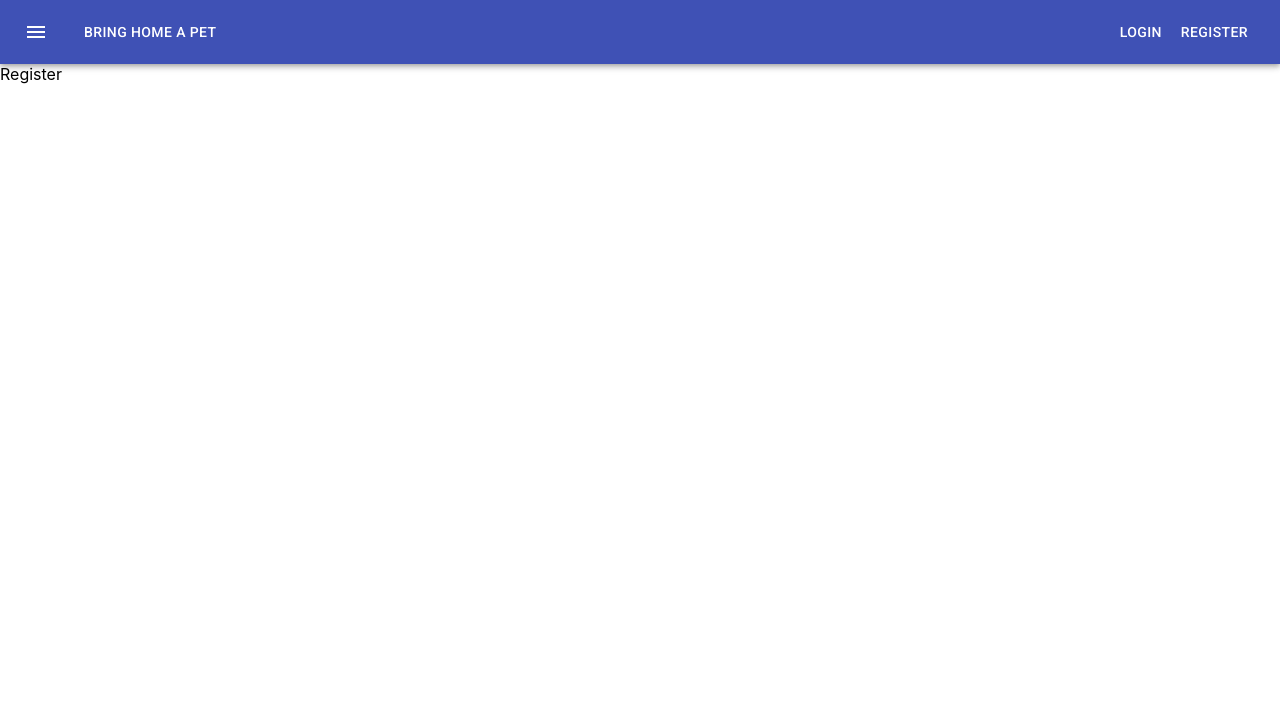
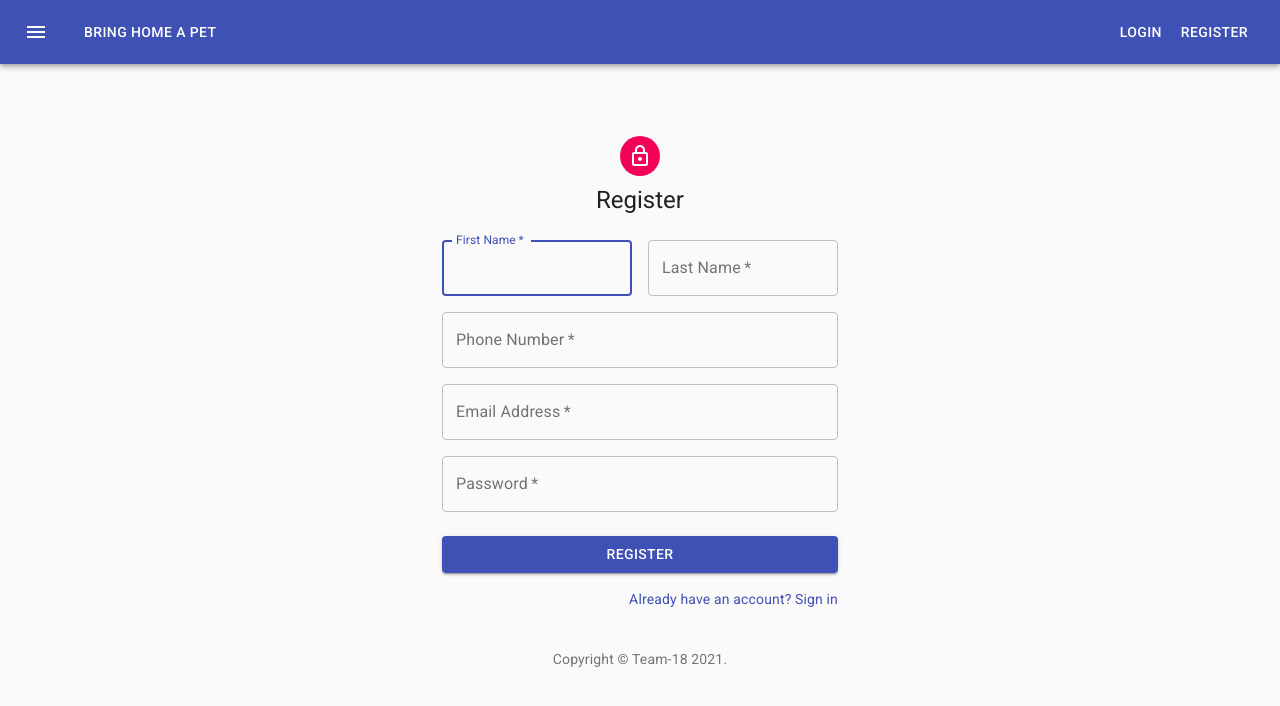
Before and after one commit to vasisht54/Pet-Foster-Frontend, a React (Create React App) app: page /register in a window 1280 px wide. Shown: the top 706 px of the page. Built offline with nearby package versions, Linux system fonts and the light colour scheme.

Commit message:
Added cross links to login and register from each other

```diff
--- a/src/Login.js
+++ b/src/Login.js
@@ -21,7 +21,7 @@
         color="inherit"
         href="https://northeastern-my.sharepoint.com/:w:/g/personal/madhav_n_northeastern_edu/Ecb9g6lhiTFIkTBHSgtNT_gBNX4C-ScExSGJyNELb_M32A?e=GcalV4"
       >
-        Team 18
+        Team-18
       </Link>{" "}
       {new Date().getFullYear()}
       {"."}
@@ -105,7 +105,7 @@
               </Link>
             </Grid>
             <Grid item>
-              <Link href="#" variant="body2">
+              <Link href="/register" variant="body2">
                 {"Don't have an account? Sign Up"}
               </Link>
             </Grid>
--- a/src/Register.js
+++ b/src/Register.js
@@ -1,5 +1,146 @@
-const Register = () => {
-  return <div>Register</div>;
-};
+import React from "react";
+import Avatar from "@material-ui/core/Avatar";
+import Button from "@material-ui/core/Button";
+import CssBaseline from "@material-ui/core/CssBaseline";
+import TextField from "@material-ui/core/TextField";
+import Link from "@material-ui/core/Link";
+import Grid from "@material-ui/core/Grid";
+import Box from "@material-ui/core/Box";
+import LockOutlinedIcon from "@material-ui/icons/LockOutlined";
+import Typography from "@material-ui/core/Typography";
+import { makeStyles } from "@material-ui/core/styles";
+import Container from "@material-ui/core/Container";
 
-export default Register;
+function Copyright() {
+  return (
+    <Typography variant="body2" color="textSecondary" align="center">
+      {"Copyright © "}
+      <Link
+        color="inherit"
+        href="https://northeastern-my.sharepoint.com/:w:/g/personal/madhav_n_northeastern_edu/Ecb9g6lhiTFIkTBHSgtNT_gBNX4C-ScExSGJyNELb_M32A?e=GcalV4"
+      >
+        Team-18
+      </Link>{" "}
+      {new Date().getFullYear()}
+      {"."}
+    </Typography>
+  );
+}
+
+const useStyles = makeStyles((theme) => ({
+  paper: {
+    marginTop: theme.spacing(8),
+    display: "flex",
+    flexDirection: "column",
+    alignItems: "center",
+  },
+  avatar: {
+    margin: theme.spacing(1),
+    backgroundColor: theme.palette.secondary.main,
+  },
+  form: {
+    width: "100%", // Fix IE 11 issue.
+    marginTop: theme.spacing(3),
+  },
+  submit: {
+    margin: theme.spacing(3, 0, 2),
+  },
+}));
+
+export default function Register() {
+  const classes = useStyles();
+
+  return (
+    <Container component="main" maxWidth="xs">
+      <CssBaseline />
+      <div className={classes.paper}>
+        <Avatar className={classes.avatar}>
+          <LockOutlinedIcon />
+        </Avatar>
+        <Typography component="h1" variant="h5">
+          Register
+        </Typography>
+        <form className={classes.form} noValidate>
+          <Grid container spacing={2}>
+            <Grid item xs={12} sm={6}>
+              <TextField
+                autoComplete="fname"
+                name="firstName"
+                variant="outlined"
+                required
+                fullWidth
+                id="firstName"
+                label="First Name"
+                autoFocus
+              />
+            </Grid>
+            <Grid item xs={12} sm={6}>
+              <TextField
+                variant="outlined"
+                required
+                fullWidth
+                id="lastName"
+                label="Last Name"
+                name="lastName"
+                autoComplete="lname"
+              />
+            </Grid>
+            <Grid item xs={12}>
+              <TextField
+                variant="outlined"
+                required
+                fullWidth
+                id="phone"
+                label="Phone Number"
+                name="phone"
+                autoComplete="tel"
+              />
+            </Grid>
+            <Grid item xs={12}>
+              <TextField
+                variant="outlined"
+                required
+                fullWidth
+                id="email"
+                label="Email Address"
+                name="email"
+                autoComplete="email"
+              />
+            </Grid>
+            <Grid item xs={12}>
+              <TextField
+                variant="outlined"
+                required
+                fullWidth
+                name="password"
+                label="Password"
+                type="password"
+                id="password"
+                autoComplete="current-password"
+              />
+            </Grid>
+          </Grid>
+          <Button
+            type="submit"
+            fullWidth
+            variant="contained"
+            color="primary"
+            className={classes.submit}
+          >
+            Register
+          </Button>
+          <Grid container justify="flex-end">
+            <Grid item>
+              <Link href="/login" variant="body2">
+                Already have an account? Sign in
+              </Link>
+            </Grid>
+          </Grid>
+        </form>
+      </div>
+      <Box mt={5}>
+        <Copyright />
+      </Box>
+    </Container>
+  );
+}
```
